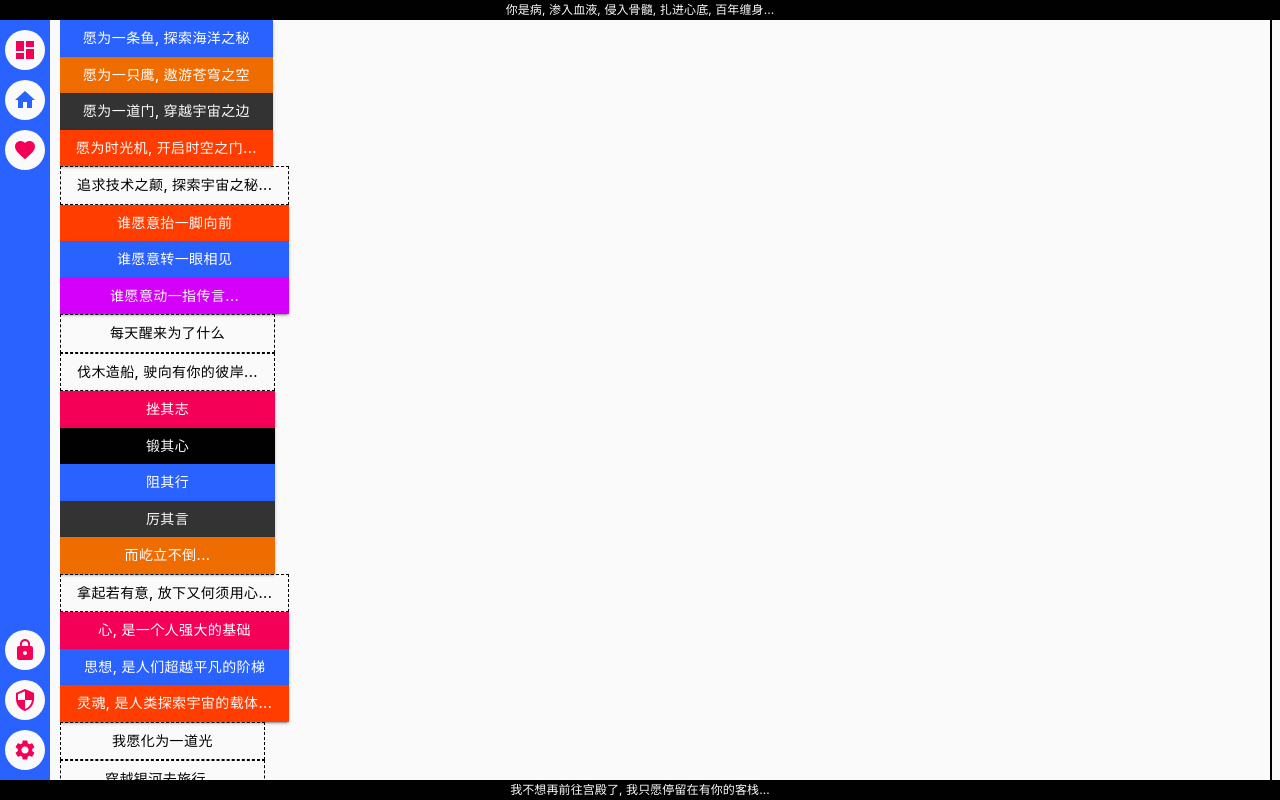
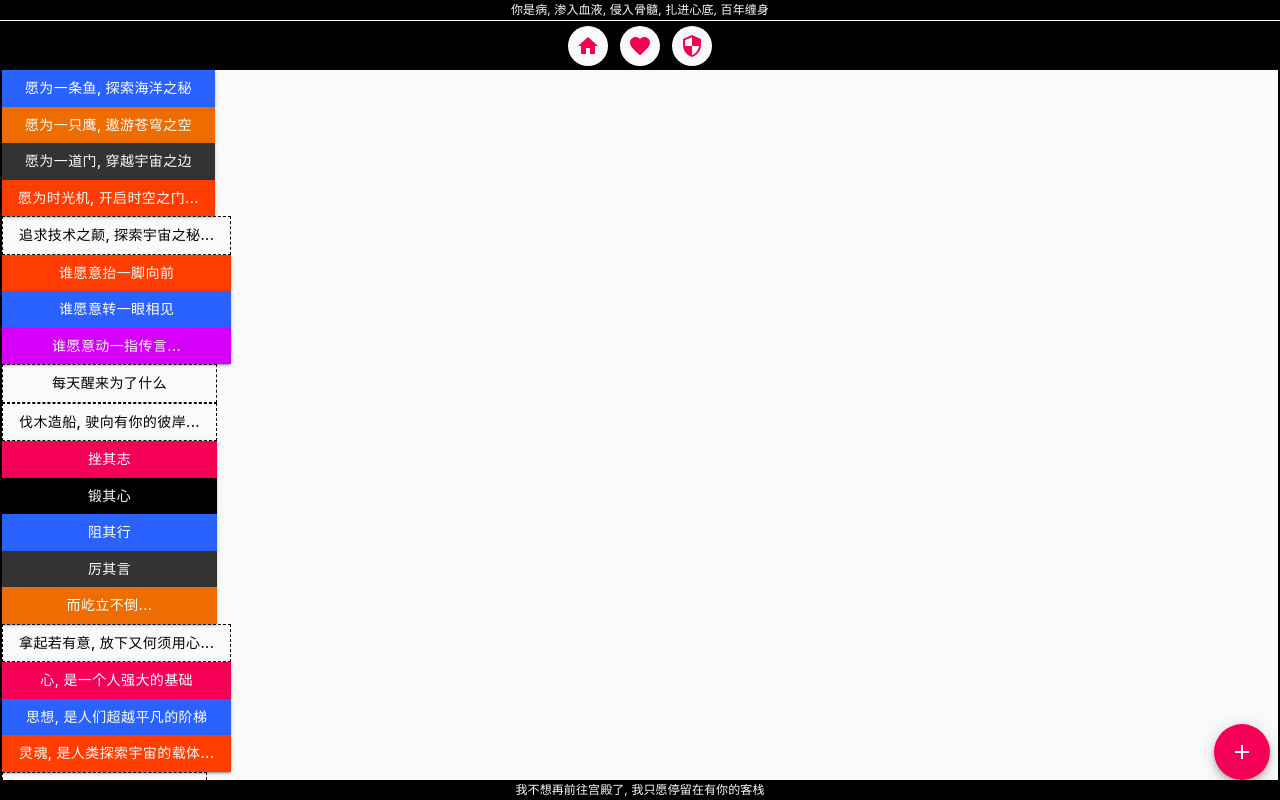
Before and after one commit to w-lianfu/react-miss, a React app: page /#/home in a window 1280 px wide. Built offline with nearby package versions, Linux system fonts and the light colour scheme.

Commit message:
update layout

```diff
--- /dev/null
+++ b/src/component/app-left/index.tsx
@@ -0,0 +1,28 @@
+import React, { useEffect } from 'react';
+import { Link } from 'react-router-dom';
+import { observer } from 'mobx-react-lite';
+import { Box } from '@mui/material';
+import { styled } from '@mui/material/styles';
+
+import Color from '@tool/color';
+
+interface IProps {}
+interface IState {}
+
+const DBox = styled(Box)({
+  width: '100%',
+  height: '100%',
+  backgroundColor: Color.black(1),
+});
+
+const AppLeft = (props: IProps, state: IState) => {
+  useEffect(() => {
+    return () => {};
+  }, []);
+
+  return (
+    <DBox />
+  );
+};
+
+export default observer(AppLeft);
--- /dev/null
+++ b/src/component/app-nav/index.tsx
@@ -0,0 +1,50 @@
+import React, { useEffect } from 'react';
+import { Link } from 'react-router-dom';
+import { observer } from 'mobx-react-lite';
+import { Paper, Box, Button, IconButton } from '@mui/material';
+import { styled } from '@mui/material/styles';
+import { MdHome, MdFavorite, MdSecurity } from 'react-icons/md';
+
+import Color from '@tool/color';
+
+interface IProps {}
+interface IState {}
+
+const DPaper = styled(Paper)({
+  position: 'relative',
+  display: 'flex',
+  height: '100%',
+  width: '100%',
+  alignItems: 'center',
+  justifyContent: 'center',
+  borderTop: `0.1rem solid ${Color.white(1)}`,
+  backgroundColor: Color.black(1),
+});
+const DBox = styled(Box)({});
+const DIconButton = styled(IconButton)({
+  margin: '0 0.6rem',
+});
+
+const AppNav = (props: IProps, state: IState) => {
+  useEffect(() => {
+    return () => {};
+  }, []);
+
+  return (
+    <DPaper>
+      <DBox>
+        <Link to="/home">
+          <DIconButton color="primary"><MdHome /></DIconButton>
+        </Link>
+        <Link to="/love">
+          <DIconButton color="primary"><MdFavorite /></DIconButton>
+        </Link>
+        <Link to="/security">
+          <DIconButton color="primary"><MdSecurity /></DIconButton>
+        </Link>
+      </DBox>
+    </DPaper>
+  );
+};
+
+export default observer(AppNav);
--- a/src/component/app-right/index.tsx
+++ b/src/component/app-right/index.tsx
@@ -12,7 +12,7 @@ interface IState {}
 const DPaper = styled(Paper)({
   display: 'flex',
   position: 'relative',
-  width: Size.rightWidth,
+  width: '100%',
   height: '100%',
   zIndex: 50,
   backgroundColor: Color.black(1),
--- a/src/component/app-status/index.tsx
+++ b/src/component/app-status/index.tsx
@@ -13,7 +13,7 @@ interface IState {}
 const DBox = styled(Box)({
   position: 'relative',
   width: '100%',
-  height: Size.statusHeight,
+  height: '100%',
   display: 'flex',
   justifyContent: 'center',
   alignItems: 'center',
@@ -30,7 +30,7 @@ const AppStatus = (props: IProps, state: IState) => {
   }, []);
 
   return (
-    <DBox>我不想再前往宫殿了, 我只愿停留在有你的客栈...</DBox>
+    <DBox>我不想再前往宫殿了, 我只愿停留在有你的客栈</DBox>
   );
 };
 
--- a/src/component/app-top/index.tsx
+++ b/src/component/app-top/index.tsx
@@ -14,7 +14,7 @@ const DBox = styled(Box)({
   display: 'flex',
   position: 'relative',
   width: '100%',
-  height: Size.topHeight,
+  height: '100%',
   alignItems: 'center',
   justifyContent: 'center',
   lineHeight: 1,
@@ -30,7 +30,7 @@ const AppTop = (props: IProps, state: IState) => {
   }, []);
 
   return (
-    <DBox>你是病, 渗入血液, 侵入骨髓, 扎进心底, 百年缠身...</DBox>
+    <DBox>你是病, 渗入血液, 侵入骨髓, 扎进心底, 百年缠身</DBox>
   );
 };
 
--- a/src/container/app-dial.tsx
+++ b/src/container/app-dial.tsx
@@ -20,7 +20,7 @@ interface IState {}
 const DStack = styled(Stack)({
   position: 'fixed',
   bottom: Size.statusHeight,
-  right: Size.rightWidth,
+  right: '1rem',
   display: 'flex',
 });
 
--- a/src/container/app-page.tsx
+++ b/src/container/app-page.tsx
@@ -7,7 +7,7 @@ import { Paper, Box, Button } from '@mui/material';
 import { styled } from '@mui/material/styles';
 
 import Color from '@tool/color';
-import AppMenu from '@comp/app-menu/index';
+import AppLeft from '@comp/app-left/index';
 import AppRight from '@comp/app-right/index';
 import Dashboard from '@page/dashboard/index';
 import Home from '@page/home/index';
@@ -20,19 +20,18 @@ interface IProps {}
 interface IState {}
 
 const EPaper = styled(Paper)({
+  position: 'relative',
   width: '100%',
   height: '100%',
-  position: 'relative',
   display: 'grid',
-  gridTemplateColumns: '5rem 1fr 1rem',
+  gridTemplateColumns: '0.2rem 1fr 0.2rem',
   overflow: 'hidden',
 });
 
 const FPaper = styled(Paper)({
+  position: 'relative',
   width: '100%',
   height: '100%',
-  padding: '0 1rem',
-  position: 'relative',
   overflowY: 'auto',
 });
 
@@ -42,9 +41,8 @@ const AppPage = (props: IProps, state: IState) => {
   }, []);
 
   return (
-    <>
     <EPaper>
-        <AppMenu />
+      <AppLeft />
       <FPaper>
         <Routes>
           <Route index={true} element={<Dashboard />} />
@@ -57,7 +55,6 @@ const AppPage = (props: IProps, state: IState) => {
       </FPaper>
       <AppRight />
     </EPaper>
-    </>
   );
 };
 
--- a/src/container/app-paper.tsx
+++ b/src/container/app-paper.tsx
@@ -9,7 +9,9 @@ import AppTheme from './app-theme';
 import AppPage from './app-page';
 import AppLock from './app-lock';
 import AppTop from '@comp/app-top/index';
+import AppNav from '@comp/app-nav/index';
 import AppStatus from '@comp/app-status/index';
+import AppDial from './app-dial';
 import lock from './store/app-lock';
 
 interface IProps {}
@@ -20,7 +22,7 @@ const DPaper = styled(Paper)({
   height: '100%',
   position: 'relative',
   display: 'grid',
-  gridTemplateRows: '2rem 1fr 2rem',
+  gridTemplateRows: '2rem 5rem 1fr 2rem',
   overflow: 'hidden',
 });
 
@@ -36,9 +38,11 @@ const AppPaper = (props: IProps, state: IState) => {
       <AppTheme>
         <DPaper>
           <AppTop />
+          <AppNav />
           <AppPage />
           <AppStatus />
         </DPaper>
+        <AppDial />
         {isLock ? <AppLock /> : null}
       </AppTheme>
     </HashRouter>
```
Lines whose indentation alone changed are shown as unchanged.
